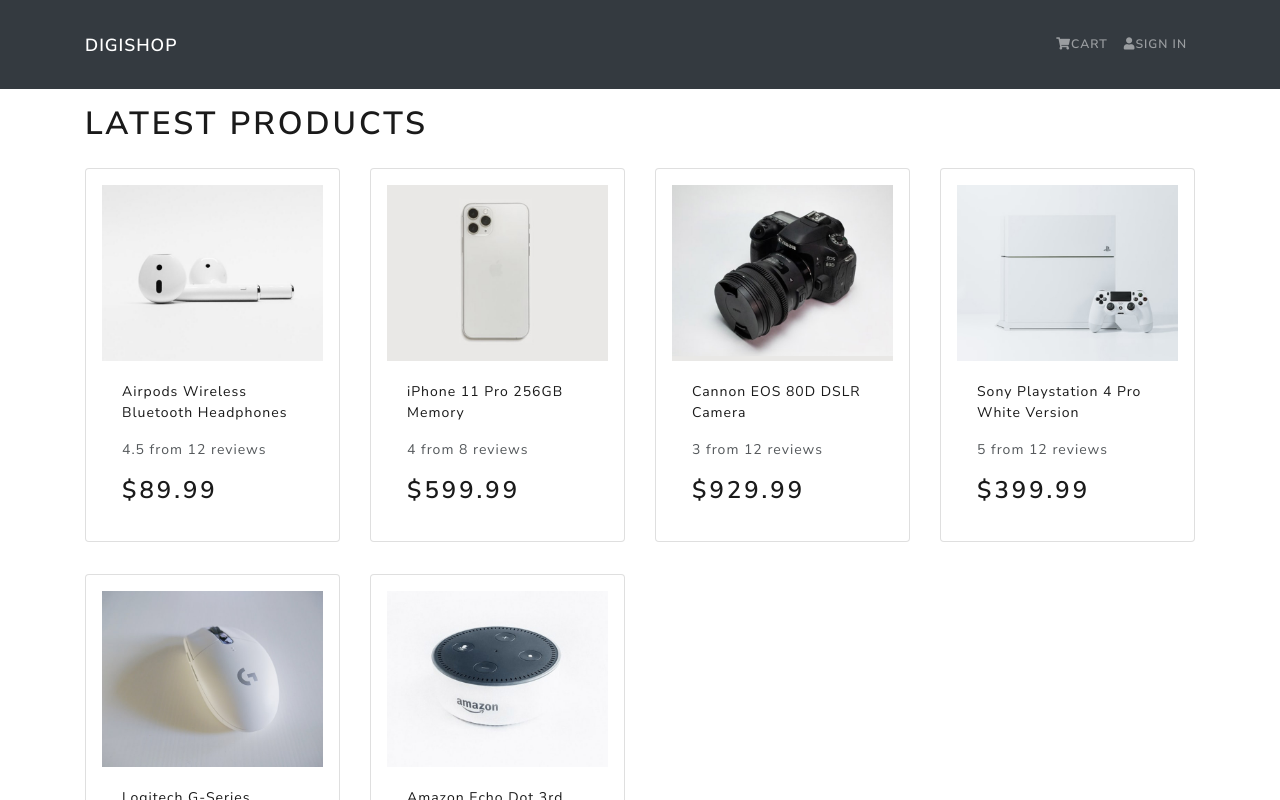
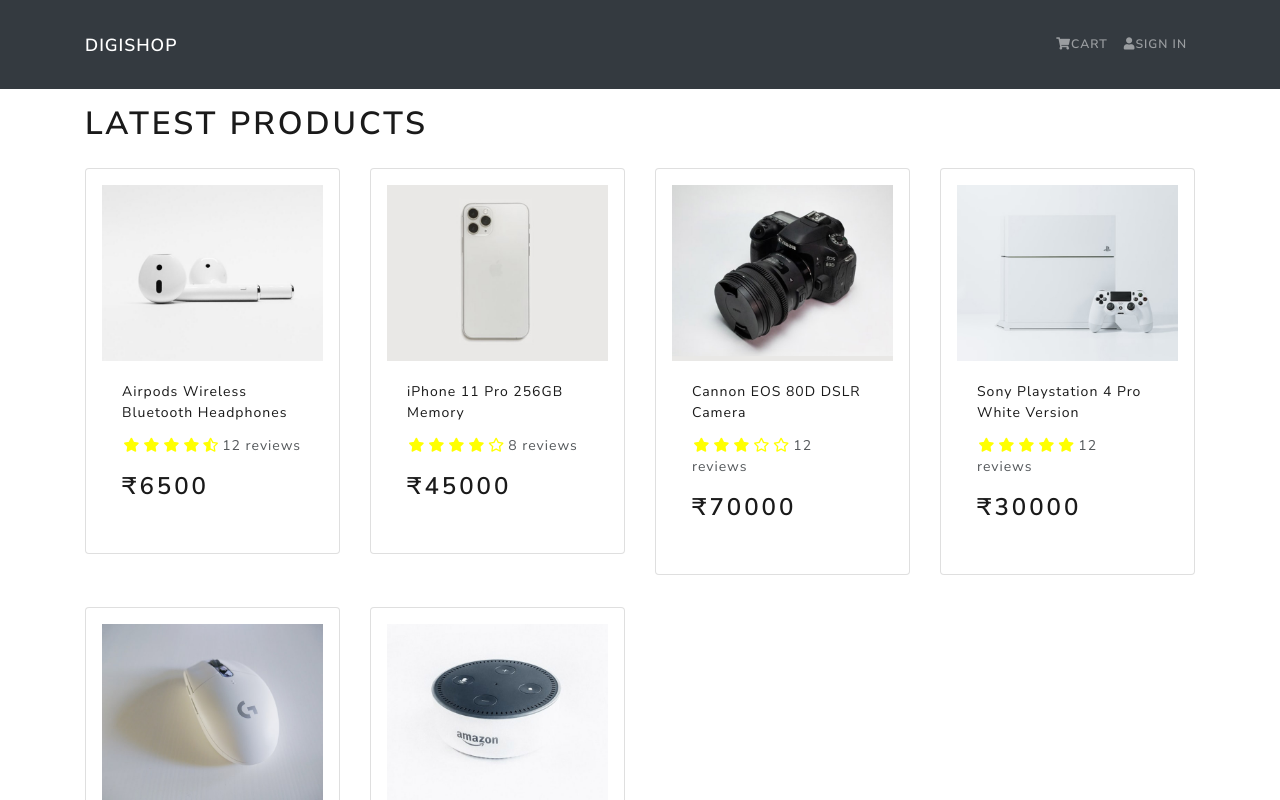
Before and after one commit to kunal132k/DigiShop, a React (Create React App) app in the folder frontend/: page / in a window 1280 px wide. Shown: the top 800 px of the page. Built offline with nearby package versions, Linux system fonts and the light colour scheme.

Commit message:
rating comp

```diff
--- a/frontend/src/components/Product.js
+++ b/frontend/src/components/Product.js
@@ -1,5 +1,6 @@
 import React from 'react'
 import { Card } from 'react-bootstrap'
+import Rating from './Rating'
 
 const Product = ({ product }) => {
     return (
@@ -14,12 +15,14 @@
                     </Card.Title>
                 </a>
                 <Card.Text as='div'>
-                    <div className='my-3'>
-                        {product.rating} from {product.numReviews} reviews
-                    </div>
+                    <Rating
+                        value={product.rating}
+                        text={`${product.numReviews} reviews`}
+                        color='yellow'
+                    />
                 </Card.Text>
                 <Card.Text as='h3'>
-                    ${product.price}
+                    ₹{product.price}
                 </Card.Text>
             </Card.Body>
         </Card>
--- /dev/null
+++ b/frontend/src/components/Rating.js
@@ -0,0 +1,67 @@
+import React from 'react'
+
+const Rating = ({value, text, color}) => {
+    return (
+        <div className='rating'>
+            <span>
+                <i  style={{color}}  //inline styling
+                    className={
+                        value >= 1
+                            ? 'fas fa-star'
+                            : value >=0.5
+                            ? 'fas fa-star-half-alt'
+                            : 'far fa-star'
+                    }
+                ></i>
+            </span>
+            <span>
+                <i style={{color}}
+                    className={
+                    value >= 2
+                        ? 'fas fa-star'
+                        : value >=1.5
+                        ? 'fas fa-star-half-alt'
+                        : 'far fa-star'
+                    }
+                ></i>
+            </span>
+            <span>
+                <i style={{color}}
+                    className={
+                    value >= 3
+                        ? 'fas fa-star'
+                        : value >=2.5
+                        ? 'fas fa-star-half-alt'
+                        : 'far fa-star'
+                    }
+                ></i>
+            </span>
+            <span>
+                <i style={{color}}
+                    className={
+                    value >= 4
+                        ? 'fas fa-star'
+                        : value >=3.5
+                        ? 'fas fa-star-half-alt'
+                        : 'far fa-star'
+                    }
+                ></i>
+            </span>
+            <span>
+                <i style={{color}}
+                    className={
+                    value >= 5
+                        ? 'fas fa-star'
+                        : value >=4.5
+                        ? 'fas fa-star-half-alt'
+                        : 'far fa-star'
+                    }
+                ></i>
+            </span>
+            <span>{text && text }</span>
+        </div>
+    )
+}
+
+
+export default Rating
--- a/frontend/src/index.css
+++ b/frontend/src/index.css
@@ -1,3 +1,11 @@
 main {
   min-height: 80vh;
 }
+
+h3 {
+  padding: 1rem 0;
+}
+
+.rating span {
+  margin: 0.1rem;
+}
--- a/frontend/src/products.js
+++ b/frontend/src/products.js
@@ -7,7 +7,7 @@
       'Bluetooth technology lets you connect it with compatible devices wirelessly High-quality AAC audio offers immersive listening experience Built-in microphone allows you to take calls while working',
     brand: 'Apple',
     category: 'Electronics',
-    price: 89.99,
+    price: 6500,
     countInStock: 10,
     rating: 4.5,
     numReviews: 12,
@@ -20,7 +20,7 @@
       'Introducing the iPhone 11 Pro. A transformative triple-camera system that adds tons of capability without complexity. An unprecedented leap in battery life',
     brand: 'Apple',
     category: 'Electronics',
-    price: 599.99,
+    price: 45000,
     countInStock: 7,
     rating: 4.0,
     numReviews: 8,
@@ -33,7 +33,7 @@
       'Characterized by versatile imaging specs, the Canon EOS 80D further clarifies itself using a pair of robust focusing systems and an intuitive design',
     brand: 'Cannon',
     category: 'Electronics',
-    price: 929.99,
+    price: 70000,
     countInStock: 5,
     rating: 3,
     numReviews: 12,
@@ -46,7 +46,7 @@
       'The ultimate home entertainment center starts with PlayStation. Whether you are into gaming, HD movies, television, music',
     brand: 'Sony',
     category: 'Electronics',
-    price: 399.99,
+    price: 30000,
     countInStock: 11,
     rating: 5,
     numReviews: 12,
@@ -59,7 +59,7 @@
       'Get a better handle on your games with this Logitech LIGHTSYNC gaming mouse. The six programmable buttons allow customization for a smooth playing experience',
     brand: 'Logitech',
     category: 'Electronics',
-    price: 49.99,
+    price: 3999,
     countInStock: 7,
     rating: 3.5,
     numReviews: 10,
@@ -72,7 +72,7 @@
       'Meet Echo Dot - Our most popular smart speaker with a fabric design. It is our most compact smart speaker that fits perfectly into small space',
     brand: 'Amazon',
     category: 'Electronics',
-    price: 29.99,
+    price: 2499,
     countInStock: 0,
     rating: 4,
     numReviews: 12,
--- a/frontend/src/screens/HomeScreen.js
+++ b/frontend/src/screens/HomeScreen.js
@@ -9,7 +9,7 @@
             <h1>Latest Products</h1>
             <Row>
                 {products.map(product => (
-                    <Col sm={12} md={6} lg={4} xl={3}>
+                    <Col key={product._id} sm={12} md={6} lg={4} xl={3}>
                         <Product product={product} />
                     </Col>
                 ))}
```
